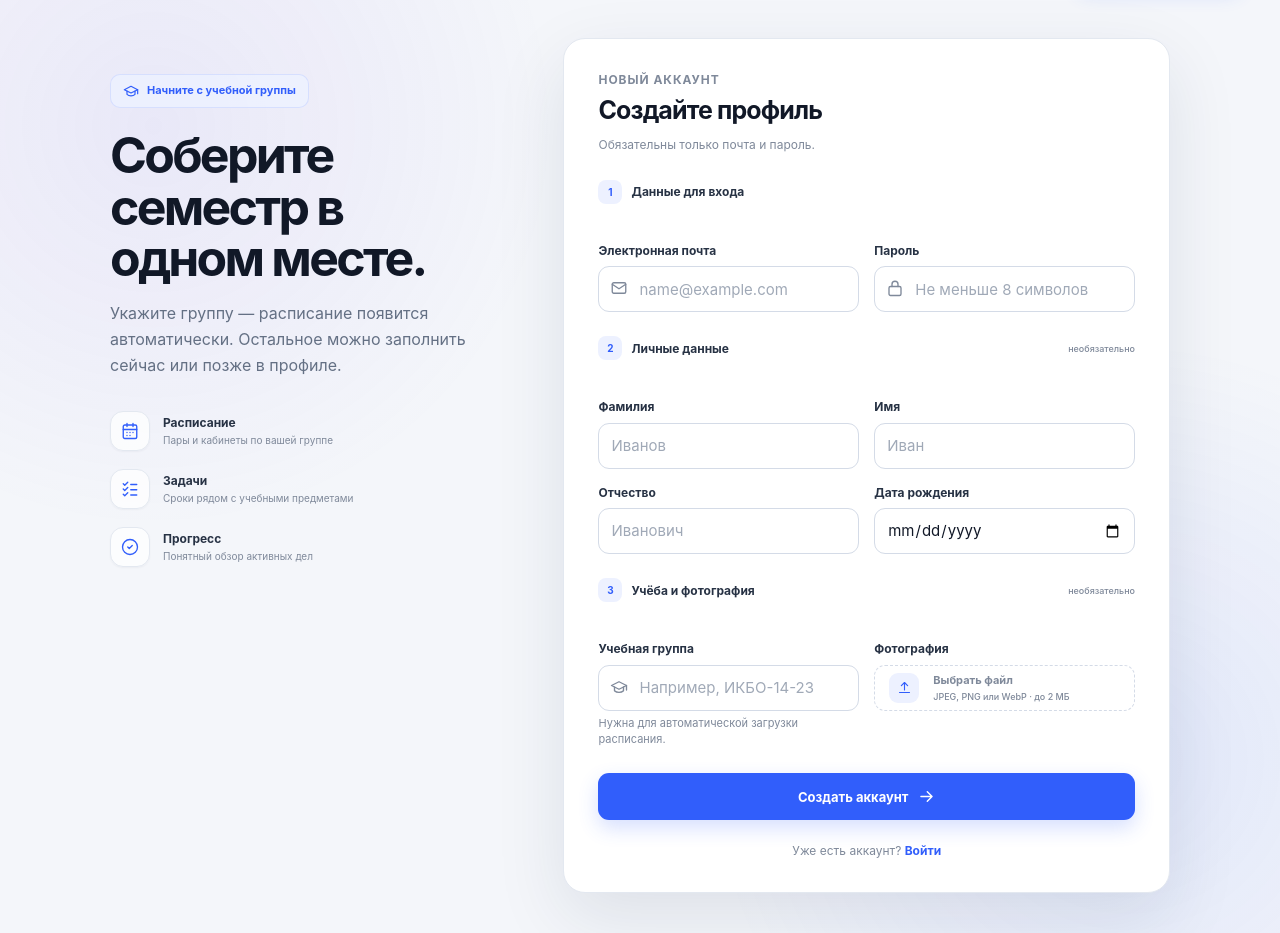
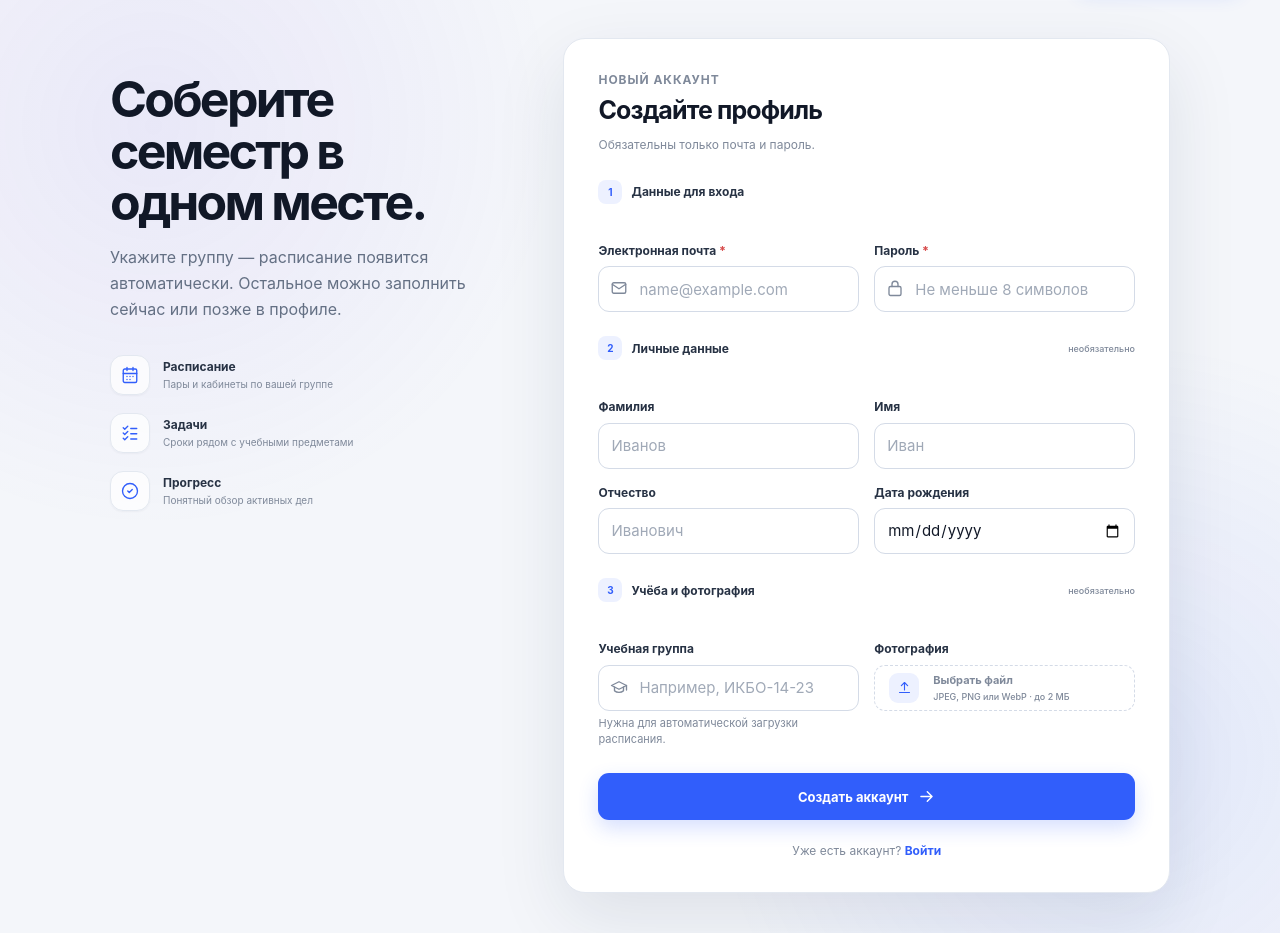
Before and after one commit to is200406moil/schedule-service-backend, a FastAPI app: page /ui/register in a window 1280 px wide. Shown: the part 71-1004 px from the top of the page. Run offline with FastAPI, Linux system fonts and the light colour scheme; data that the repository does not hold is empty.

Commit message:
style: clarify required form fields

```diff
--- a/app/static/css/auth.css
+++ b/app/static/css/auth.css
@@ -27,23 +27,6 @@
 
 .auth-intro { padding: 36px 0; }
 
-.auth-intro-badge {
-  width: fit-content;
-  min-height: 34px;
-  padding: 0 12px;
-  display: inline-flex;
-  align-items: center;
-  gap: 8px;
-  color: var(--primary);
-  background: rgba(237, 241, 255, 0.86);
-  border: 1px solid rgba(49, 94, 251, 0.12);
-  border-radius: 10px;
-  font-size: 11px;
-  font-weight: 720;
-}
-
-.auth-intro-badge .icon { width: 16px; height: 16px; }
-
 .auth-intro h1 {
   max-width: 610px;
   margin: 22px 0 15px;
@@ -53,7 +36,7 @@
   letter-spacing: -0.055em;
 }
 
-.auth-register-intro h1 { font-size: clamp(36px, 4.2vw, 50px); }
+.auth-register-intro h1 { margin-top: 0; font-size: clamp(36px, 4.2vw, 50px); }
 
 .auth-intro > p {
   max-width: 535px;
@@ -302,7 +285,6 @@
   .auth-register-layout { grid-template-columns: 1fr; gap: 26px; }
   .auth-login-layout { width: min(100%, 620px); }
   .auth-intro { padding: 10px 0 0; text-align: center; }
-  .auth-intro-badge { margin: 0 auto; }
   .auth-intro h1,
   .auth-intro > p { margin-right: auto; margin-left: auto; }
   .auth-preview { display: none; }
@@ -344,7 +326,6 @@
   .public-nav > .button:not(.active) { color: #fff; background: var(--primary); border-color: var(--primary); }
   .auth-layout { min-height: auto; }
   .auth-intro { padding: 0 4px; }
-  .auth-intro-badge { min-height: 30px; font-size: 10px; }
   .auth-intro h1 { margin-top: 17px; font-size: 34px; }
   .auth-intro > p { font-size: 13px; line-height: 1.55; }
   .auth-card,
--- a/app/static/css/base.css
+++ b/app/static/css/base.css
@@ -8,6 +8,11 @@ body {
   display: flex;
   flex-direction: column;
   min-height: 100vh;
+}
+.required-label::after {
+  content: " *";
+  color: var(--coral, #d84f4f);
+  font-weight: 800;
 }
 .top {
   background: #fff;
--- a/app/templates/base.html
+++ b/app/templates/base.html
@@ -6,12 +6,12 @@
   <meta name="theme-color" content="#f4f6fa">
   <meta name="csrf-token" content="{{ request.state.csrf_token }}">
   <title>{% block title %}Мой семестр{% endblock %}</title>
-  <link rel="stylesheet" href="/static/css/base.css?v=1">
+  <link rel="stylesheet" href="/static/css/base.css?v=2">
   <link rel="stylesheet" href="/static/css/dashboard.css?v=1">
   <link rel="stylesheet" href="/static/css/tasks.css?v=1">
   <link rel="stylesheet" href="/static/css/calendar.css?v=1">
   <link rel="stylesheet" href="/static/css/profile.css?v=1">
-  <link rel="stylesheet" href="/static/css/auth.css?v=1">
+  <link rel="stylesheet" href="/static/css/auth.css?v=2">
 </head>
 <body class="{% if user %}app-body{% else %}public-body{% endif %}">
   <svg class="icon-sprite" aria-hidden="true">
--- a/app/templates/calendar.html
+++ b/app/templates/calendar.html
@@ -98,7 +98,7 @@
       <input type="hidden" name="csrf_token" value="{{ request.state.csrf_token }}">
       <input type="hidden" name="return_to" id="modal-return-to" value="/ui/calendar">
       <div class="field-group">
-        <label for="modal-title">Название</label>
+        <label class="required-label" for="modal-title">Название</label>
         <input type="text" name="title" id="modal-title" required maxlength="500" placeholder="Что нужно сделать?">
       </div>
       <div class="field-group">
--- a/app/templates/login.html
+++ b/app/templates/login.html
@@ -55,14 +55,14 @@
     <form method="post" action="/ui/login" class="auth-form">
       <input type="hidden" name="csrf_token" value="{{ request.state.csrf_token }}">
       <div class="field-group">
-        <label for="login-email">Электронная почта</label>
+        <label class="required-label" for="login-email">Электронная почта</label>
         <div class="input-with-icon">
           <svg class="icon" aria-hidden="true"><use href="#icon-mail"></use></svg>
           <input type="email" id="login-email" name="email" required autocomplete="username" placeholder="name@example.com">
         </div>
       </div>
       <div class="field-group">
-        <label for="login-password">Пароль</label>
+        <label class="required-label" for="login-password">Пароль</label>
         <div class="input-with-icon">
           <svg class="icon" aria-hidden="true"><use href="#icon-lock"></use></svg>
           <input type="password" id="login-password" name="password" required autocomplete="current-password" placeholder="Введите пароль">
--- a/app/templates/register.html
+++ b/app/templates/register.html
@@ -3,10 +3,6 @@
 {% block content %}
 <div class="auth-layout auth-register-layout">
   <section class="auth-intro auth-register-intro" aria-labelledby="register-intro-title">
-    <span class="auth-intro-badge">
-      <svg class="icon" aria-hidden="true"><use href="#icon-graduation-cap"></use></svg>
-      Начните с учебной группы
-    </span>
     <h1 id="register-intro-title">Соберите семестр в одном месте.</h1>
     <p>Укажите группу — расписание появится автоматически. Остальное можно заполнить сейчас или позже в профиле.</p>
     <ul class="auth-benefits">
@@ -46,14 +42,14 @@
         <legend><span>1</span>Данные для входа</legend>
         <div class="auth-form-grid">
           <div class="field-group">
-            <label for="register-email">Электронная почта</label>
+            <label class="required-label" for="register-email">Электронная почта</label>
             <div class="input-with-icon">
               <svg class="icon" aria-hidden="true"><use href="#icon-mail"></use></svg>
               <input type="email" id="register-email" name="email" required autocomplete="username" placeholder="name@example.com">
             </div>
           </div>
           <div class="field-group">
-            <label for="register-password">Пароль</label>
+            <label class="required-label" for="register-password">Пароль</label>
             <div class="input-with-icon">
               <svg class="icon" aria-hidden="true"><use href="#icon-lock"></use></svg>
               <input type="password" id="register-password" name="password" required autocomplete="new-password" minlength="8" placeholder="Не меньше 8 символов">
--- a/app/templates/task_form.html
+++ b/app/templates/task_form.html
@@ -25,7 +25,7 @@
       <input type="hidden" name="return_to" value="{{ return_to }}">
 
       <div class="field-group field-full">
-        <label for="task-title">Название</label>
+        <label class="required-label" for="task-title">Название</label>
         <input
           type="text"
           name="title"
```
Also changed, not shown: tests/test_auth.py (+2 -0 lines), tests/test_web.py (+3 -1 lines).
